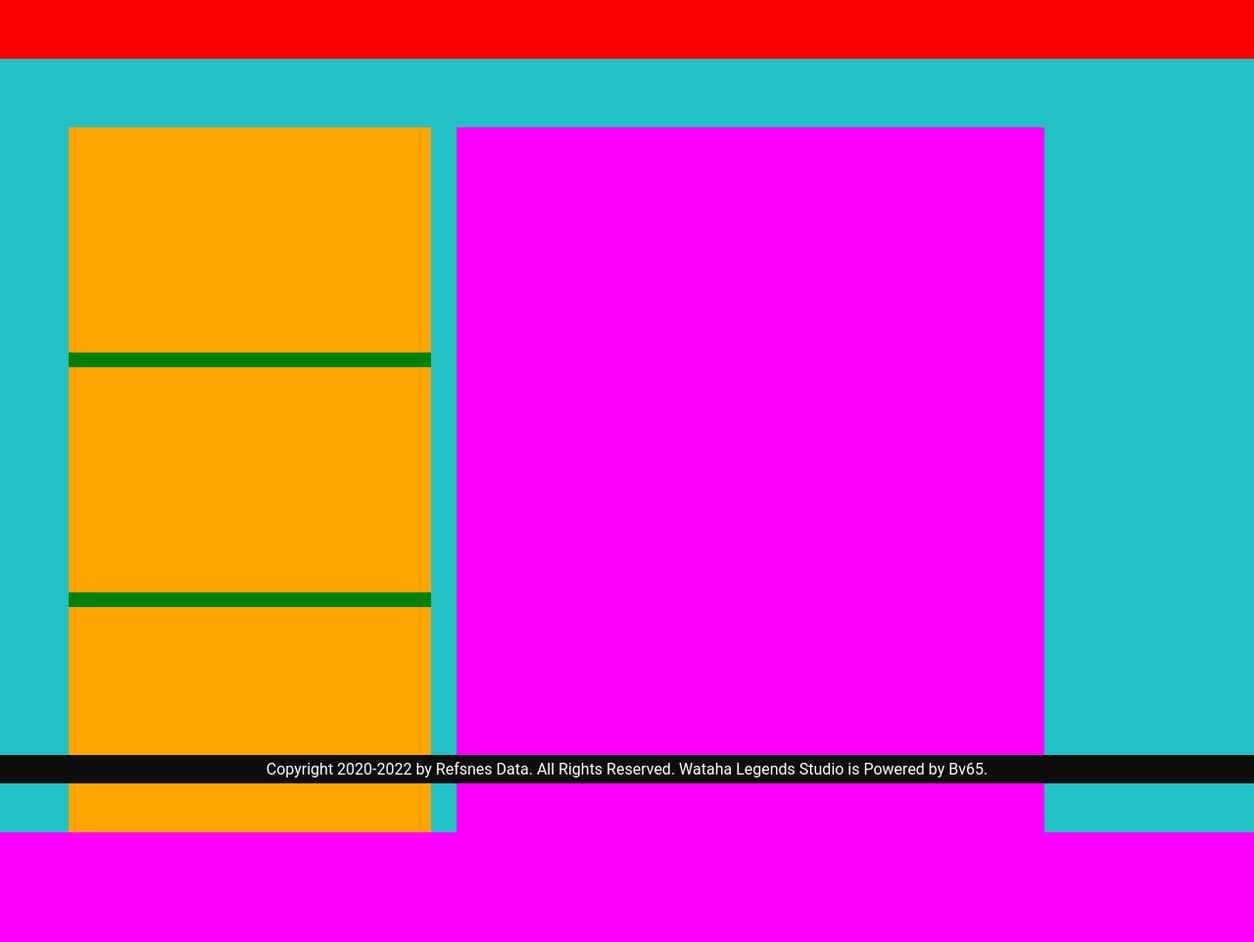
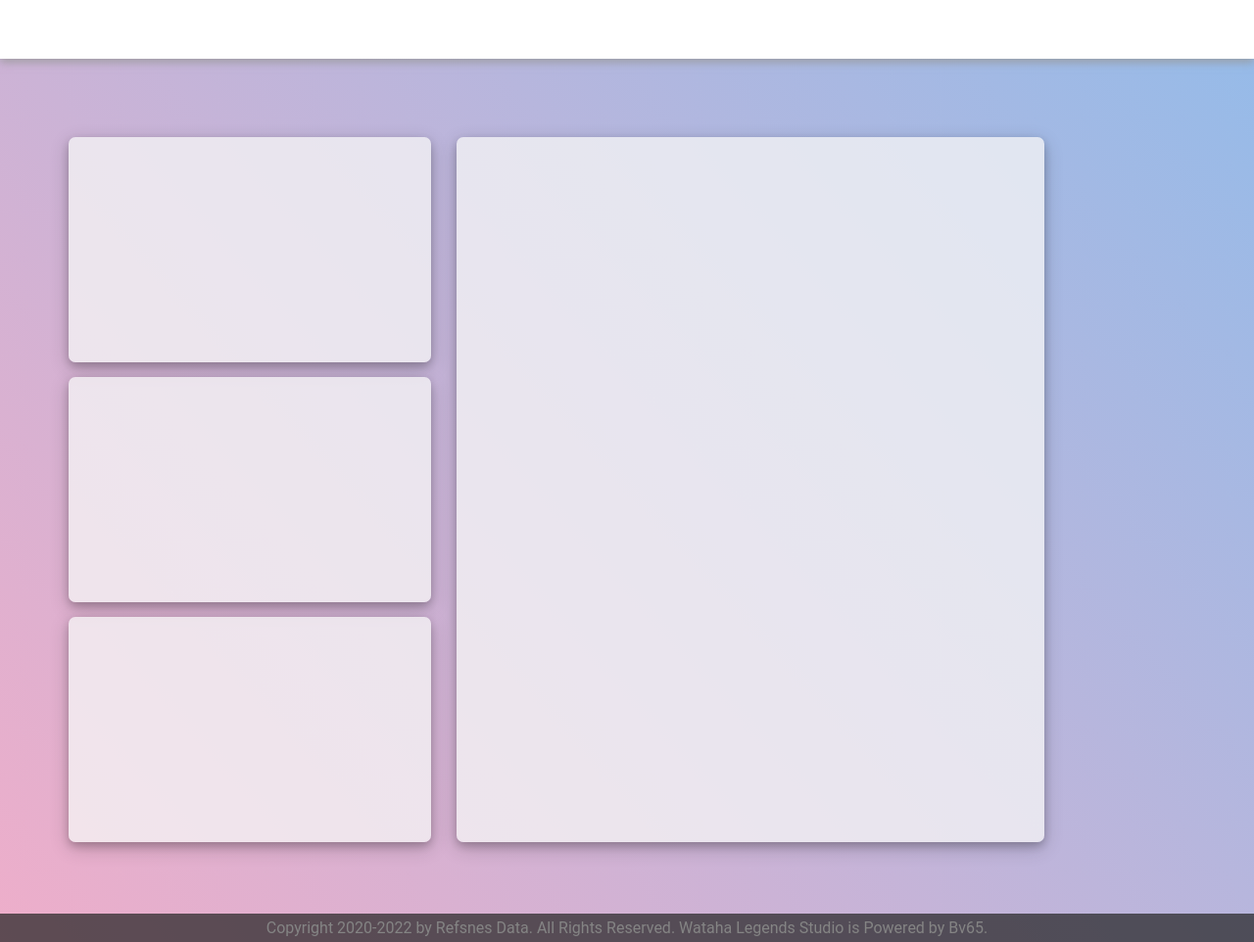
Before and after one commit to Bimbarabambom00/cautious-octo-giggle, a PHP site: page / in a window 1280 px wide. Shown: the whole page at 98% size. Before the commit the page ends 850 px from the top, so only its background shows below. Run offline with PHP 8.4, Linux system fonts and the light colour scheme.

Commit message:
Update style.css

```diff
--- a/style.css
+++ b/style.css
@@ -1,47 +1,56 @@
 body  {
 	margin: 0;
 	padding: 0;
-	background: rgb(34,193,195);
+	background: rgb(238,174,202);
+	background: linear-gradient(48deg, rgba(238,174,202,1) 0%, rgba(148,187,233,1) 100%);
 }
 header {
 	height: 60px;
 	width: 100%;
-	background: red;
+	background: white;
+	box-shadow: 0 4px 8px 0 rgba(151, 151, 151, 0.75);
 }
 #social_btn1 {
+	border-radius: 7px;
 	margin-bottom: 15px;
 }
+#social_btn2 {
+	border-radius: 7px;
+}
+
 #social_btn3 {
+	border-radius: 7px;
 	margin-top: 15px;
 }
 .social_btn {
+	box-shadow: 0 4px 8px 0 rgba(0, 0, 0, 0.2), 0 6px 20px 0 rgba(0, 0, 0, 0.19);
 	height: 230px;
 	width: 100%;
-	background: orange
+	background: rgba(246, 246, 246, 0.75)
 }
 #social {
 	height: 720px;
 	width: 370px;
-	background: green;
-	margin-top: 70px;
+	margin-top: 80px;
 	margin-left:70px;
 	float: left
 }
 #main {
-	margin-top: 70px;
+	border-radius: 7px;
+	box-shadow: 0 4px 8px 0 rgba(0, 0, 0, 0.2), 0 6px 20px 0 rgba(0, 0, 0, 0.19);
+	margin-top: 80px;
 	margin-left: 466px;
 	height: 720px;
 	width: 600px;
-	background: magenta;
+	background: rgba(246, 246, 246, 0.75)
 }
 footer {
+
 	font-family: 'Roboto', sans-serif;
 	padding-top: 5px;
 	padding-bottom: 5px;
+	margin-top: 73px;
+	background: rgba(33, 33, 33, 0.7);
 	text-align: center;
-	width: 100%;
-	position:absolute;
-	background: #0d0d0d;
-	color: white;
-	bottom: 0;
+	color: rgba(132, 132, 132, 1)
 }
```
